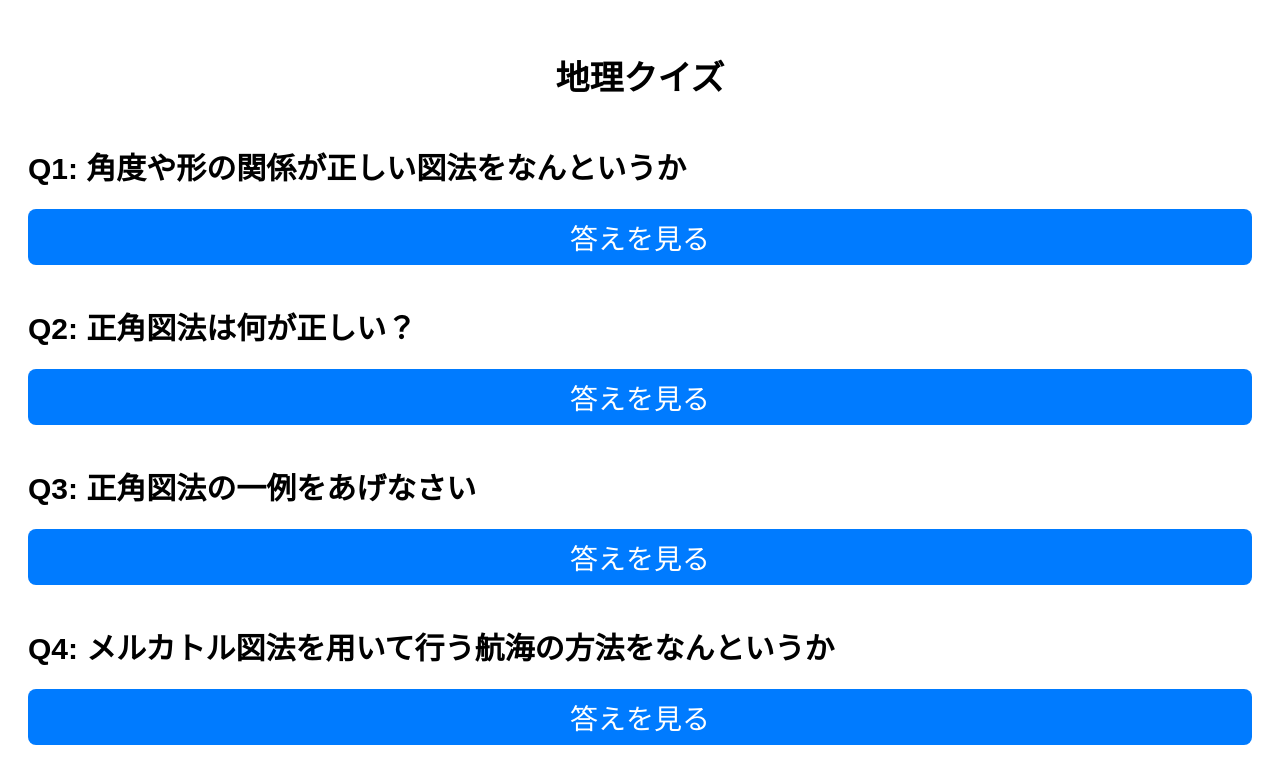
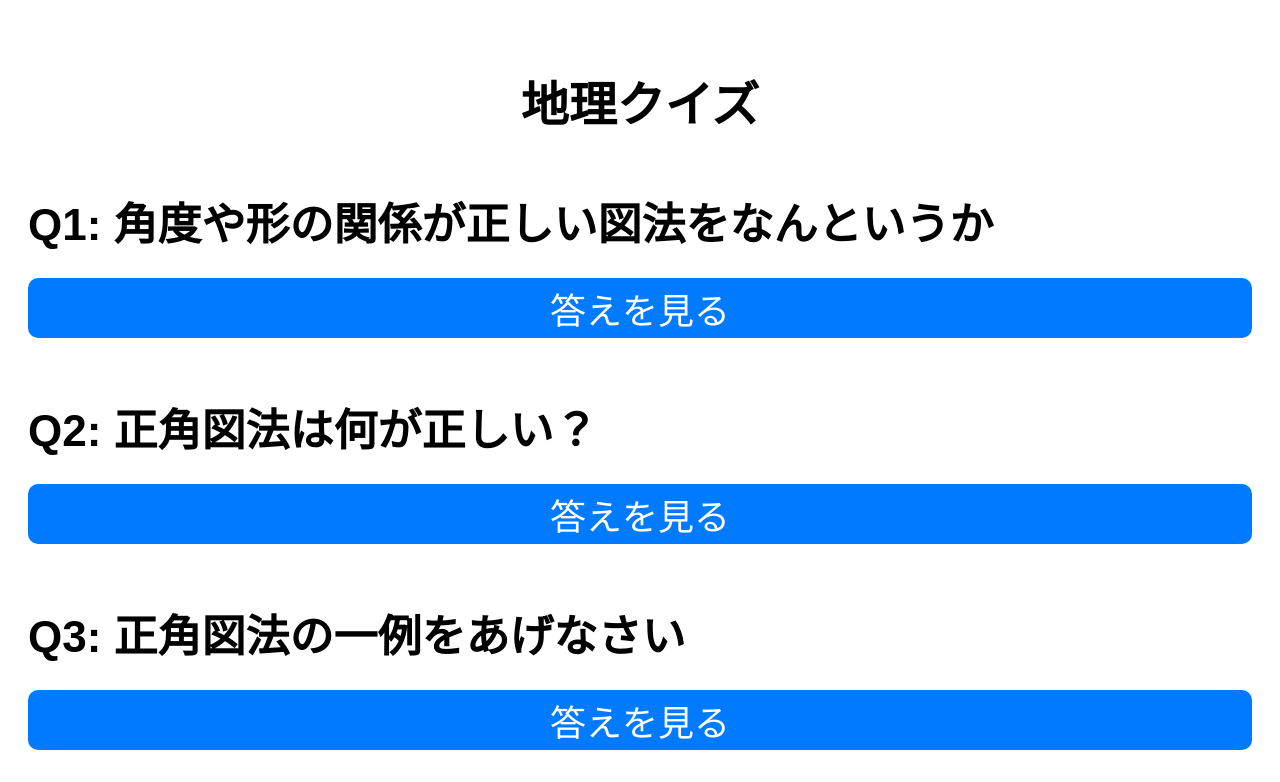
Before and after one commit to benkyouzamurai/tiri, a plain HTML site: page index.html in a window 1280 px wide. Shown: the top 782 px of the page. Drawn offline with Linux system fonts and the light colour scheme.

Commit message:
Update index.html

```diff
--- a/index.html
+++ b/index.html
@@ -5,44 +5,44 @@
   <title>地理クイズ</title>
   <style>
     body {
-      font-size: 28px;
-      line-height: 1.6;
-      padding: 20px;
+      font-size: 40px;
+      line-height: 1.5;
+      padding: 30px 20px;
       background: #fff;
       color: #000;
       font-family: sans-serif;
     }
     h1 {
       text-align: center;
-      margin-bottom: 40px;
-      font-size: 34px;
+      margin-bottom: 50px;
+      font-size: 48px;
     }
     .question {
-      margin-bottom: 40px;
+      margin-bottom: 60px; /* 問題間の隙間大きく */
     }
     .question > div:first-child {
-      font-size: 30px;
+      font-size: 44px;
       font-weight: 600;
-      margin-bottom: 16px;
+      margin-bottom: 20px;
     }
     .answer {
       display: none;
       color: green;
       font-weight: 700;
-      margin-top: 16px;
-      font-size: 30px;
+      margin-top: 20px;
+      font-size: 44px;
     }
     .show-button {
       display: block;
       width: 100%;
-      height: 56px;
-      font-size: 28px;
+      height: 60px;
+      font-size: 36px;
       cursor: pointer;
-      margin-top: 12px;
+      margin-top: 15px;
       background-color: #007bff;
       color: white;
       border: none;
-      border-radius: 8px;
+      border-radius: 10px;
       user-select: none;
       touch-action: manipulation;
     }
```
